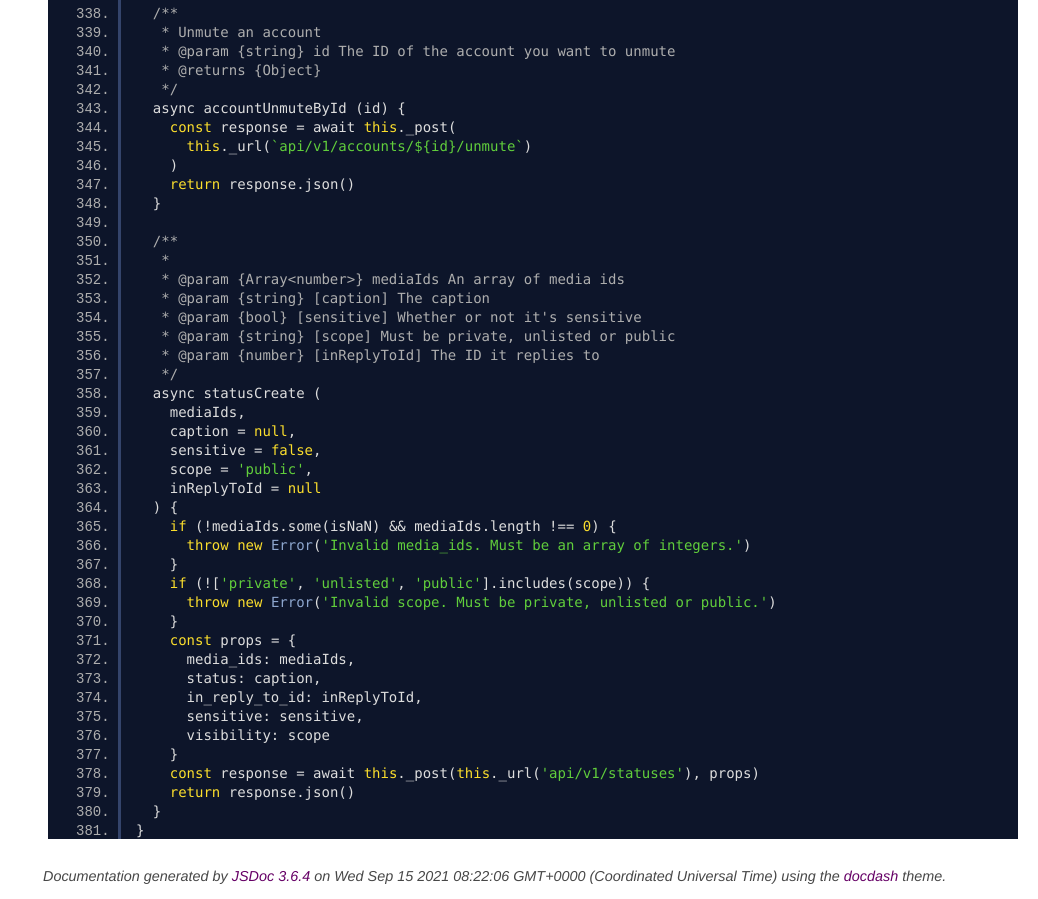
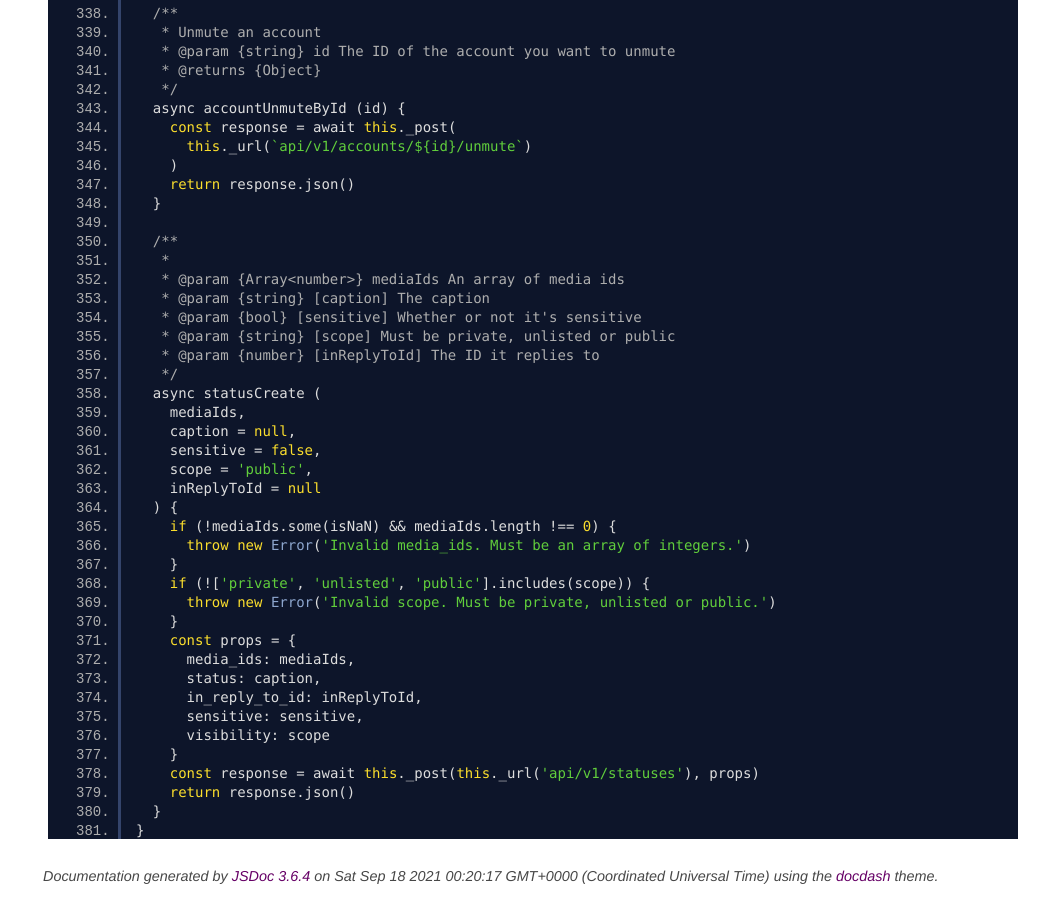
Before and after one commit to GeopJr/pixelfed-js, a plain HTML site: page Pixelfed.js.html in a window 1280 px wide. Shown: the part 6558-7457 px from the top of the page, without its empty margins (242-1280 px from the left). Drawn offline with Linux system fonts and the light colour scheme.

Commit message:
deploy: a3bf33ff0759421d871095db87af25996e624ec6

```diff
--- a/Pixelfed.js.html
+++ b/Pixelfed.js.html
@@ -437,7 +437,7 @@ export default class Pixelfed {
 <br class="clear">
 
 <footer>
-    Documentation generated by <a href="https://github.com/jsdoc3/jsdoc">JSDoc 3.6.4</a> on Wed Sep 15 2021 08:22:06 GMT+0000 (Coordinated Universal Time) using the <a href="https://github.com/clenemt/docdash">docdash</a> theme.
+    Documentation generated by <a href="https://github.com/jsdoc3/jsdoc">JSDoc 3.6.4</a> on Sat Sep 18 2021 00:20:17 GMT+0000 (Coordinated Universal Time) using the <a href="https://github.com/clenemt/docdash">docdash</a> theme.
 </footer>
 
 <script>prettyPrint();</script>
```
Also changed, not shown: global.html (+1 -1 lines), index.html (+1 -1 lines), module.exports_module.exports.html (+1 -1 lines).
